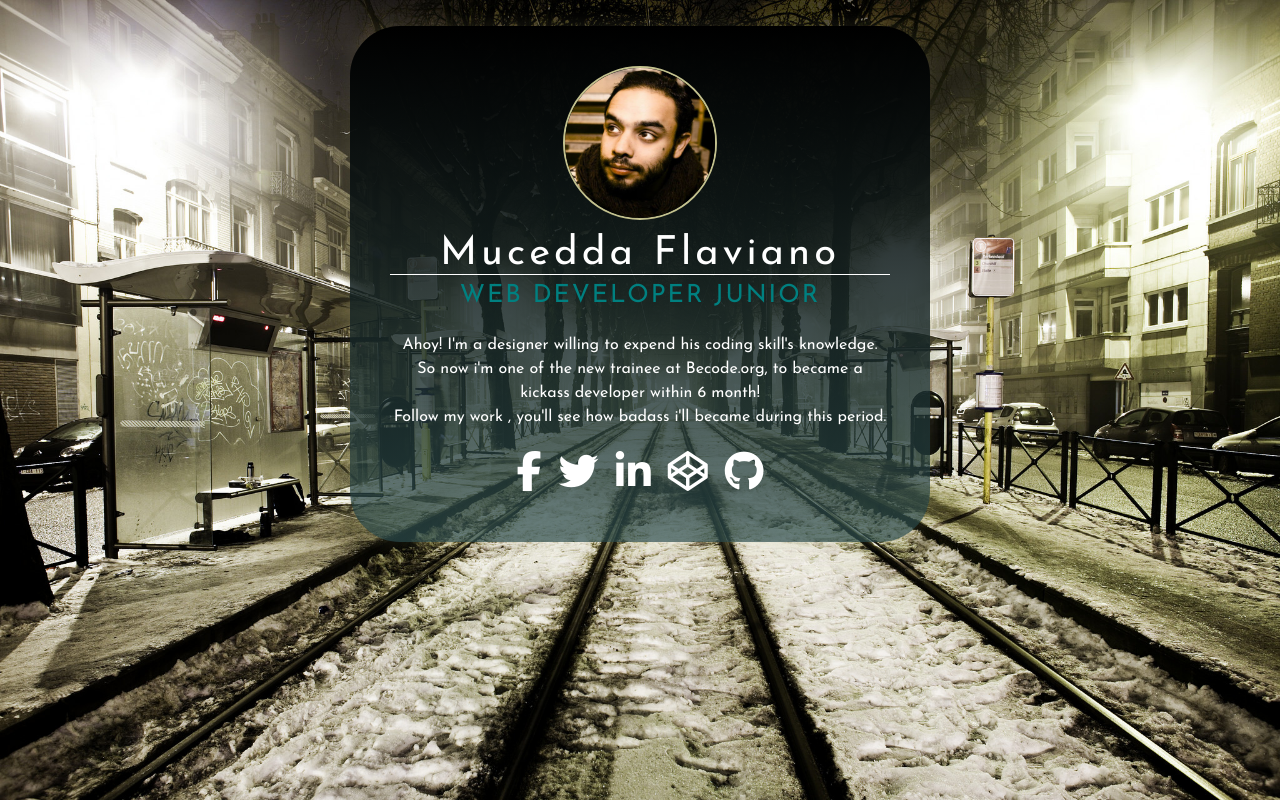
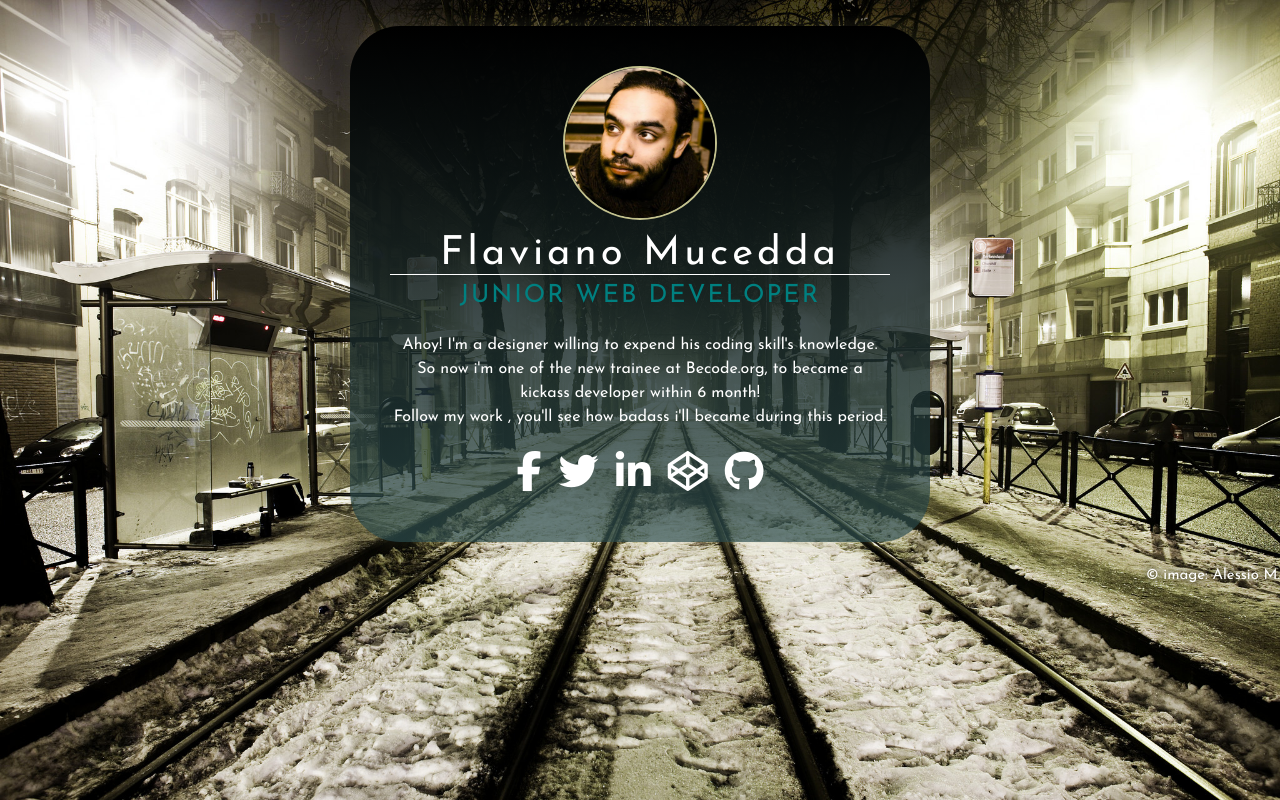
Before and after one commit to FlavianoMucedda/Vcard, a plain HTML site: page index.html in a window 1280 px wide. Drawn offline with Linux system fonts and the light colour scheme.

Commit message:
copyright

```diff
--- a/index.html
+++ b/index.html
@@ -14,8 +14,8 @@
   <div class="box">
 
     <img src="image/photo_cv.jpg" alt="" class="box_profile">
-    <h1>Mucedda Flaviano</h1>
-    <h5>Web developer Junior</h5>
+    <h1>Flaviano Mucedda</h1>
+    <h5>Junior Web developer</h5>
     <p>Ahoy! I'm a designer willing to expend his coding skill's knowledge.
         <br>So now i'm one of the new trainee at <a target="_blank" href="http://becode.org">Becode.org</a>, to became a kickass developer within 6 month!
           <br>Follow my work , you'll see how badass i'll became during this period.</p>
@@ -27,6 +27,11 @@
       <li><a href="https://github.com/FlavianoMucedda"><i class="fa fa-github" aria-hidden="true"></i></a></li>
     </ul>
   </div>
+  <div>
+    <footer class="copyright">
+      <a href="https://www.flickr.com/photos/skand_al/">&copy image: Alessio M.</a>
+    </footer>
+  </div>
 
 </body>
 </html>
--- a/style.css
+++ b/style.css
@@ -100,3 +100,12 @@ transform: translateY(4px);
   text-decoration: none;
   color: White;
 }
+
+.copyright a {
+  color: White;
+  font-family: 'Josefin Sans', sans-serif;
+  text-decoration: none;
+  float: right;
+  font-size: 15px;
+  text-shadow: 0px 0px 8px Black;
+}
```
